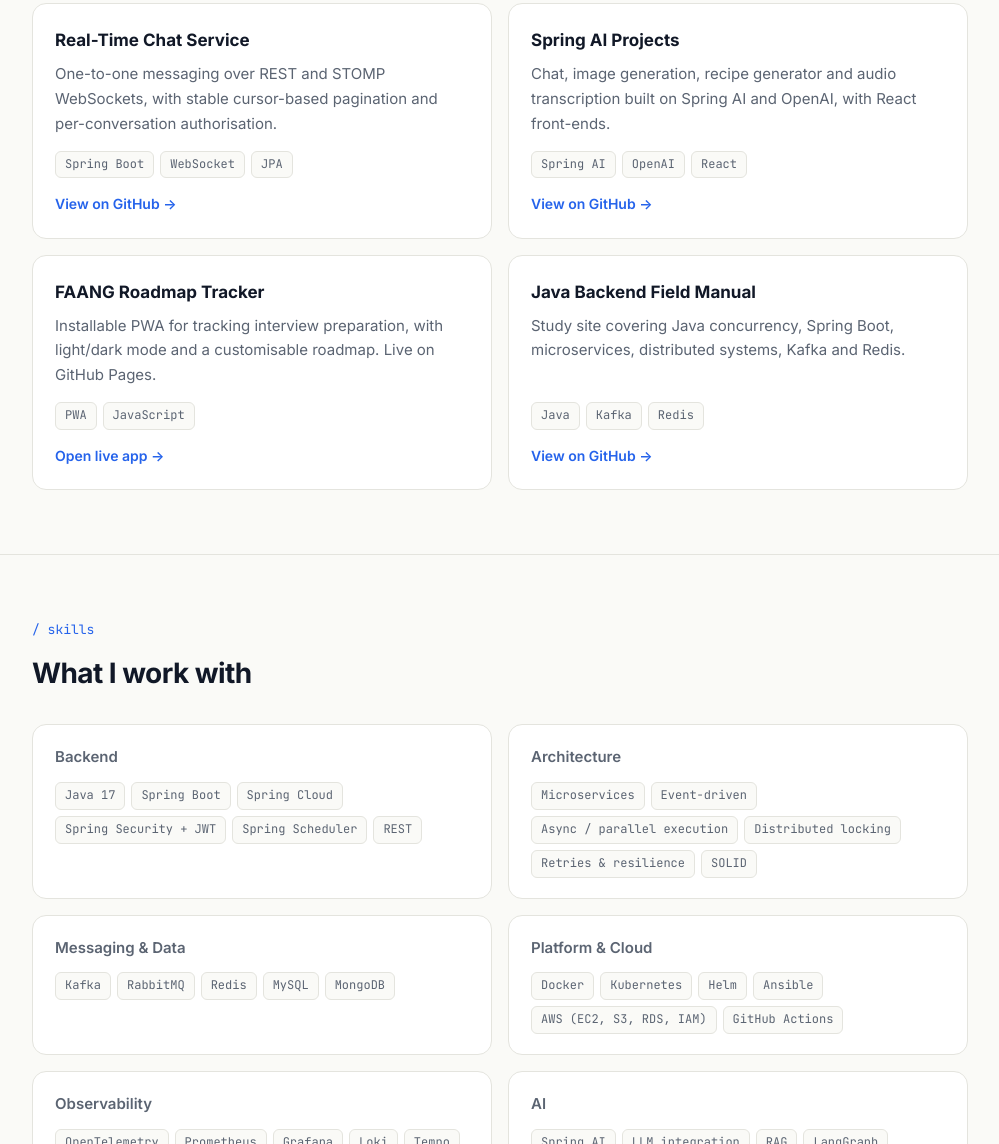
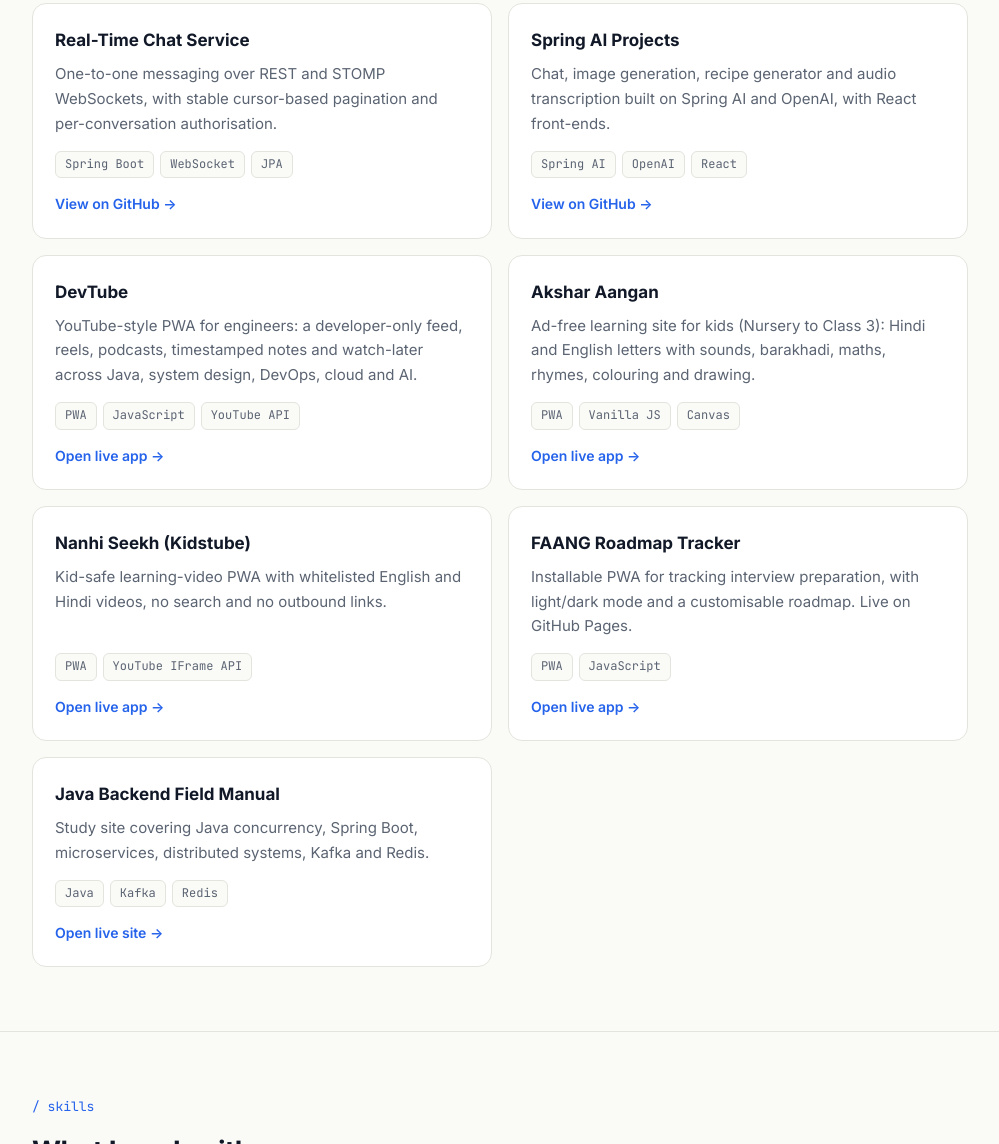
Before and after one commit to Nitesh123-Nits/Nitesh-kumar-sah, a plain HTML site: page index.html in a window 1280 px wide. Shown: the part 2173-3317 px from the top of the page, without its empty margins (140-1139 px from the left). Drawn offline with Linux system fonts and the light colour scheme.

Commit message:
feat: add live apps (DevTube, Akshar Aangan, Kidstube) to portfolio
Co-Authored-By: Claude Sonnet 5.5 <noreply@anthropic.com>
Claude-Session: https://claude.ai/code/session_016rCU3smFxZo8vktxA6CeT5

```diff
--- a/index.html
+++ b/index.html
@@ -256,6 +256,27 @@
         <span class="go">View on GitHub →</span>
       </a>
 
+      <a class="card" href="https://nitesh123-nits.github.io/DevTube/" target="_blank" rel="noopener">
+        <h3>DevTube</h3>
+        <p>YouTube-style PWA for engineers: a developer-only feed, reels, podcasts, timestamped notes and watch-later across Java, system design, DevOps, cloud and AI.</p>
+        <div class="tags"><span class="tag">PWA</span><span class="tag">JavaScript</span><span class="tag">YouTube API</span></div>
+        <span class="go">Open live app →</span>
+      </a>
+
+      <a class="card" href="https://nitesh123-nits.github.io/akshar-aangan/" target="_blank" rel="noopener">
+        <h3>Akshar Aangan</h3>
+        <p>Ad-free learning site for kids (Nursery to Class 3): Hindi and English letters with sounds, barakhadi, maths, rhymes, colouring and drawing.</p>
+        <div class="tags"><span class="tag">PWA</span><span class="tag">Vanilla JS</span><span class="tag">Canvas</span></div>
+        <span class="go">Open live app →</span>
+      </a>
+
+      <a class="card" href="https://nitesh123-nits.github.io/kidstube/" target="_blank" rel="noopener">
+        <h3>Nanhi Seekh (Kidstube)</h3>
+        <p>Kid-safe learning-video PWA with whitelisted English and Hindi videos, no search and no outbound links.</p>
+        <div class="tags"><span class="tag">PWA</span><span class="tag">YouTube IFrame API</span></div>
+        <span class="go">Open live app →</span>
+      </a>
+
       <a class="card" href="https://nitesh123-nits.github.io/faang-roadmap/" target="_blank" rel="noopener">
         <h3>FAANG Roadmap Tracker</h3>
         <p>Installable PWA for tracking interview preparation, with light/dark mode and a customisable roadmap. Live on GitHub Pages.</p>
@@ -263,11 +284,11 @@
         <span class="go">Open live app →</span>
       </a>
 
-      <a class="card" href="https://github.com/Nitesh123-Nits/Java-Field-Manual-Backend" target="_blank" rel="noopener">
+      <a class="card" href="https://nitesh123-nits.github.io/Java-Field-Manual-Backend/" target="_blank" rel="noopener">
         <h3>Java Backend Field Manual</h3>
         <p>Study site covering Java concurrency, Spring Boot, microservices, distributed systems, Kafka and Redis.</p>
         <div class="tags"><span class="tag">Java</span><span class="tag">Kafka</span><span class="tag">Redis</span></div>
-        <span class="go">View on GitHub →</span>
+        <span class="go">Open live site →</span>
       </a>
     </div>
   </div>
```
